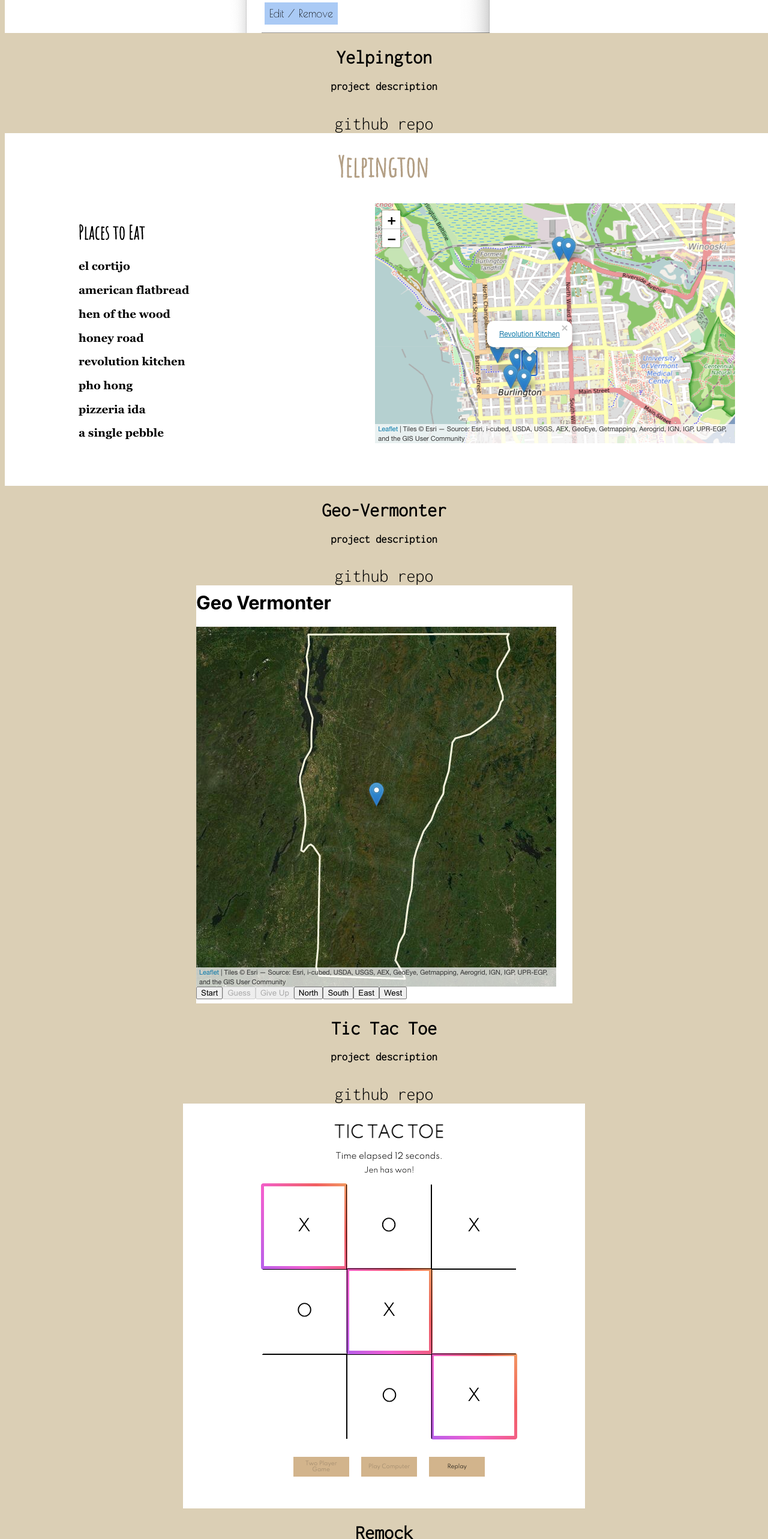
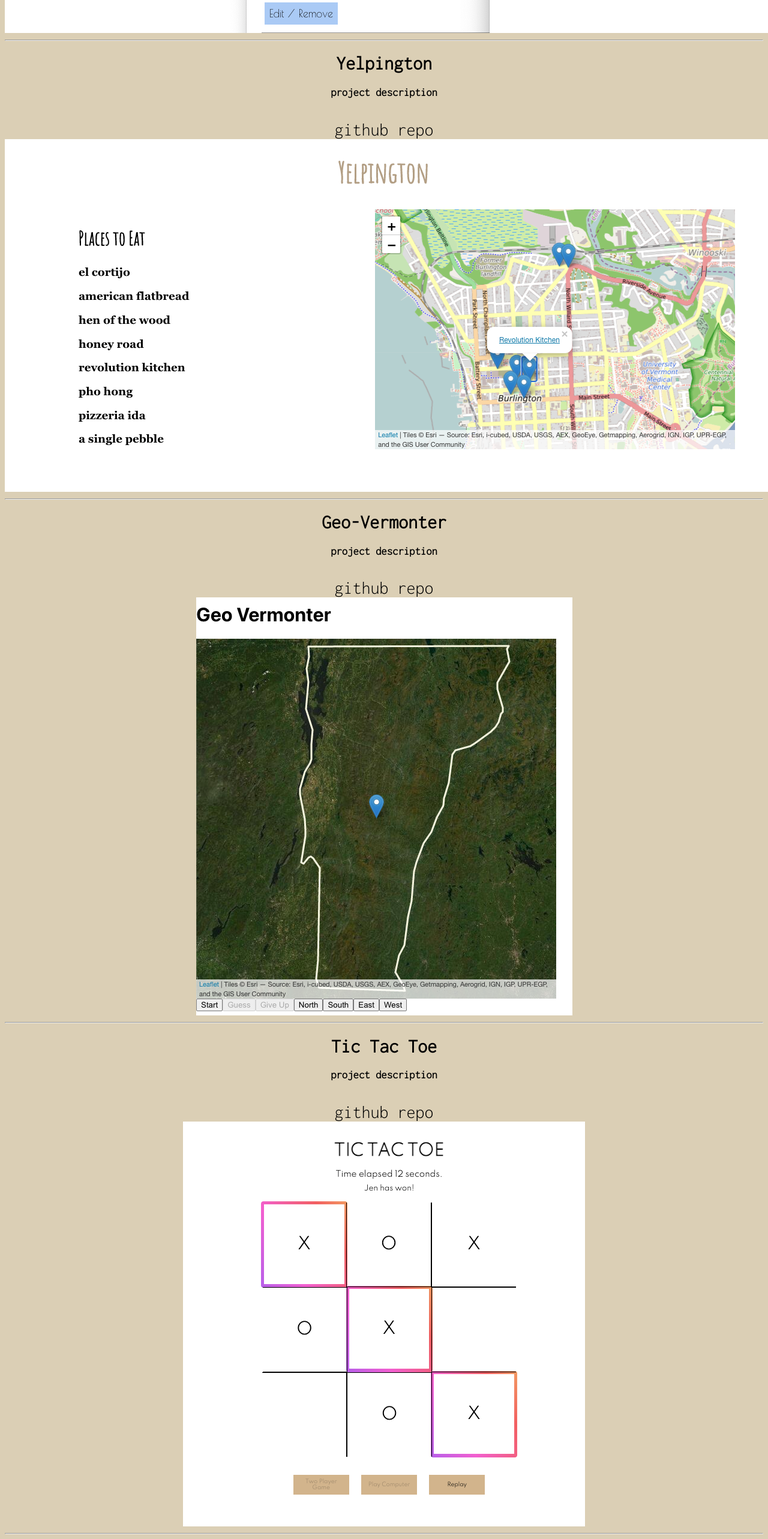
Before and after one commit to jenstella/portfolio, a React (Create React App) app: page /projects in a window 1280 px wide. Shown: the part 1054-3620 px from the top of the page at 60% size. Built offline with nearby package versions, Linux system fonts and the light colour scheme; a web font is replaced by a local one.

Commit message:
line breaks in projs

```diff
--- a/src/components/Projects.js
+++ b/src/components/Projects.js
@@ -29,7 +29,7 @@ export default function Projects() {
           github repo
         </a>
         <img src={til} alt="screenshot of today I learned" />
-
+        <hr></hr>
 
         <h1 className="proj-title">Yelpington</h1>
         <h3>project description</h3>
@@ -47,7 +47,7 @@ export default function Projects() {
           github repo
         </a>
         <img src={yelpington} alt="screenshot of yelpington" />
-
+        <hr></hr>
 
         <h1 className="proj-title">Geo-Vermonter</h1>
         <h3>project description</h3>
@@ -66,7 +66,7 @@ export default function Projects() {
         </a>
         <br></br>
         <img src={geoVermonter} alt="screenshot of geovermonter" />
-
+        <hr></hr>
 
         <h1 className="proj-title">Tic Tac Toe</h1>
         <h3>project description</h3>
@@ -85,7 +85,7 @@ export default function Projects() {
         </a>
         <br></br>
         <img src={ttt} alt="screenshot of tic tac toe" />
-
+        <hr></hr>
 
         <h1 className="proj-title">Remock</h1>
         <h3>project description</h3>
@@ -104,8 +104,7 @@ export default function Projects() {
         </a>
         <br></br>
         <img src={remock} alt="screenshot of remock" />
-
-
+        <hr></hr>
 
         <h1 className="proj-title">Zorkington</h1>
         <h3>project description</h3>
@@ -124,7 +123,7 @@ export default function Projects() {
         </a>
         <br></br>
         <img src={zorkington} alt="screenshot of zorkington" />
-
+        <hr></hr>
 
         <h1 className="proj-title">Guess The Number</h1>
         <h3>project description</h3>
@@ -145,7 +144,6 @@ export default function Projects() {
         <img src={guess} alt="screenshot of guess the number" />
       </div>
 
-
       <h1 id="projects-two">&lt;/projects&gt;</h1>
     </div>
   );
```
